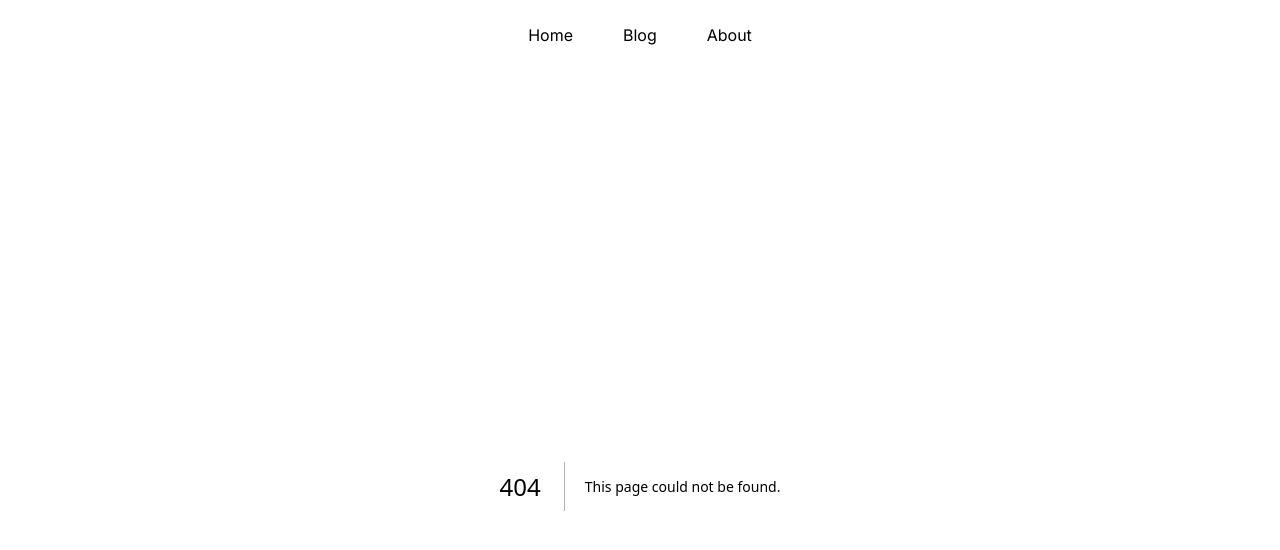
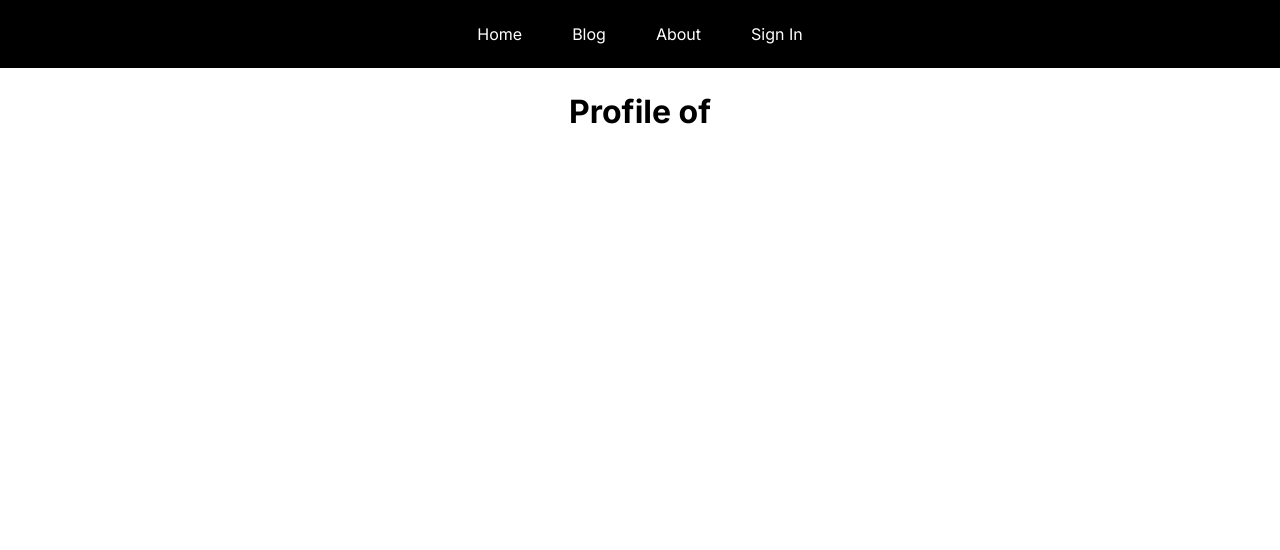
Before and after one commit to Vladis43/test-next-app, a Next.js app: page /profile in a window 1280 px wide. Before the commit this address had no page. Shown: the top 550 px of the page. Built offline with nearby package versions, Linux system fonts and the light colour scheme; no server answers.

Commit message:
added authentication

```diff
--- a/package.json
+++ b/package.json
@@ -3,13 +3,14 @@
   "version": "0.1.0",
   "private": true,
   "scripts": {
-    "dev": "next dev --turbo",
+    "dev": "next dev",
     "build": "next build",
     "start": "next start",
     "lint": "next lint"
   },
   "dependencies": {
     "next": "14.2.3",
+    "next-auth": "^4.24.7",
     "react": "^18",
     "react-dom": "^18",
     "swr": "^2.2.5",
--- a/src/app/about/layout.tsx
+++ b/src/app/about/layout.tsx
@@ -5,10 +5,10 @@ export default function AboutLayout(
   { children }: { children: ReactNode },
 ) {
   return <div>
+    {children}
     <ul>
       <li><Link href="/about/team">Team</Link></li>
       <li><Link href="/about/contacts">Contacts</Link></li>
     </ul>
-    {children}
   </div>
 }
--- /dev/null
+++ b/src/app/api/auth/[...nextauth]/route.ts
@@ -0,0 +1,6 @@
+import NextAuth from 'next-auth'
+import { authConfig } from '@/configs/auth'
+
+const handler = NextAuth(authConfig)
+
+export { handler as GET, handler as POST }
--- a/src/app/globals.css
+++ b/src/app/globals.css
@@ -24,16 +24,18 @@ a {
 }
 
 header {
-  height: 70px;
+  /*height: 70px;*/
+  padding: 1.5rem 0;
   display: flex;
   justify-content: center;
   align-items: center;
   gap: 50px;
-  background-color: white;
+  background-color: black;
+  color: white;
 }
 
 main {
-  margin-top: 1rem;
+  margin-top: 1.5rem;
   display: flex;
   flex-direction: column;
   justify-content: center;
@@ -44,8 +46,4 @@ main {
   html {
     color-scheme: dark;
   }
-
-  header {
-    background-color: black;
-  }
 }
--- a/src/app/layout.tsx
+++ b/src/app/layout.tsx
@@ -2,6 +2,7 @@ import type { Metadata } from 'next'
 import { Inter } from 'next/font/google'
 import './globals.css'
 import { Header } from '@/components/Header'
+import { Providers } from '@/components/Providers'
 
 const inter = Inter({ subsets: ['latin'] })
 
@@ -18,10 +19,12 @@ export default function RootLayout({
   return (
     <html lang="en">
     <body className={inter.className}>
+    <Providers>
       <Header/>
       <main>
         {children}
       </main>
+    </Providers>
     </body>
     </html>
   )
--- /dev/null
+++ b/src/app/profile/page.tsx
@@ -0,0 +1,16 @@
+import { getServerSession } from 'next-auth'
+import { authConfig } from '@/configs/auth'
+
+export default async function Profile() {
+  const session = await getServerSession(authConfig)
+
+  console.log(session)
+
+  return (
+    <>
+      <h1>Profile of {session?.user?.name}</h1>
+      {session?.user?.image && <img src={session?.user.image} alt="profile-image" width={100} height={100} />}
+      <h3>{session?.user?.email}</h3>
+    </>
+  )
+}
--- a/src/components/Header.tsx
+++ b/src/components/Header.tsx
@@ -1,9 +1,18 @@
-import Link from 'next/link'
+import { Navigation } from '@/components/Navigation'
+
+interface NavLink {
+  href: string
+  text: string
+}
+
+const navLinks: NavLink[] = [
+  { href: '/', text: 'Home' },
+  { href: '/blog', text: 'Blog' },
+  { href: '/about', text: 'About' },
+]
 
 export const Header = () => (
   <header>
-    <Link href="/">Home</Link>
-    <Link href="/blog">Blog</Link>
-    <Link href="/about">About</Link>
+    <Navigation links={navLinks}/>
   </header>
 )
--- /dev/null
+++ b/src/components/Navigation.tsx
@@ -0,0 +1,37 @@
+'use client'
+import Link from 'next/link'
+import { usePathname } from 'next/navigation'
+import { useSession, signOut } from 'next-auth/react'
+
+interface NavLink {
+  href: string
+  text: string
+}
+
+interface Props {
+  links: NavLink[]
+}
+
+export const Navigation = ({ links }: Props) => {
+  const pathname = usePathname()
+  const session = useSession()
+
+  console.log(pathname)
+
+  return (
+    <>
+      {links.map((link) => {
+        const isActive = pathname === link.href
+
+        return (
+          <Link key={link.href} href={link.href} style={isActive ? { color: '#61DBFB' } : {}}>{link.text}</Link>
+        )
+      })}
+      {session.data && <Link href="/profile" style={pathname === '/profile' ? { color: '#61DBFB' } : {}}>Profile</Link>}
+      {session.data
+        ? <Link href="/" onClick={() => signOut({ callbackUrl: '/' })}>Sign Out</Link>
+        : <Link href="/api/auth/signin">Sign In</Link>
+      }
+    </>
+  )
+}
--- /dev/null
+++ b/src/components/Providers.tsx
@@ -0,0 +1,6 @@
+'use client'
+import { SessionProvider } from 'next-auth/react'
+
+export const Providers = ({ children }: { children: React.ReactNode }) => (
+  <SessionProvider>{children}</SessionProvider>
+)
--- /dev/null
+++ b/src/configs/auth.ts
@@ -0,0 +1,32 @@
+import type { AuthOptions, User } from 'next-auth'
+import GoogleProvider from 'next-auth/providers/google'
+import Credentials from 'next-auth/providers/credentials'
+import { users } from '@/data/users'
+
+export const authConfig: AuthOptions = {
+  providers: [
+    GoogleProvider({
+      clientId: process.env.GOOGLE_CLIENT_ID!,
+      clientSecret: process.env.GOOGLE_CLIENT_SECRET!,
+    }),
+    Credentials({
+      credentials: {
+        email: { label: 'email', type: 'email', required: true },
+        password: { label: 'password', type: 'password', required: true },
+      },
+      async authorize(credentials) {
+        if (!credentials?.email && !credentials?.password) return null
+
+        const currentUser = users.find(user => user.email === credentials.email)
+
+        if (currentUser && currentUser.password === credentials.password) {
+          const { password, ...userWithoutPassword } = currentUser
+
+          return userWithoutPassword as User
+        }
+
+        return null
+      }
+    })
+  ]
+}
--- /dev/null
+++ b/src/data/users.ts
@@ -0,0 +1,16 @@
+export const users = [
+  {
+    id: "1",
+    name: "John Doe",
+    email: "john@example.com",
+    password: "123456",
+    role: "admin"
+  },
+  {
+    id: "2",
+    name: "Jane Doe",
+    email: "jane@example.com",
+    password: "123456",
+    role: "guest"
+  }
+]
--- /dev/null
+++ b/src/middleware.ts
@@ -0,0 +1,3 @@
+export { default } from 'next-auth/middleware'
+
+export const config = { matcher: ['/profile', '/protected/:path*'] }
```
Also changed, not shown: 1 other file (tests, documents, lock files or other folders).
